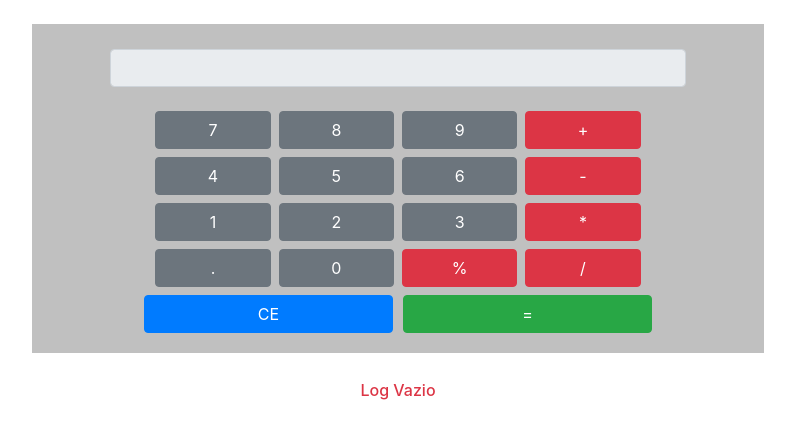
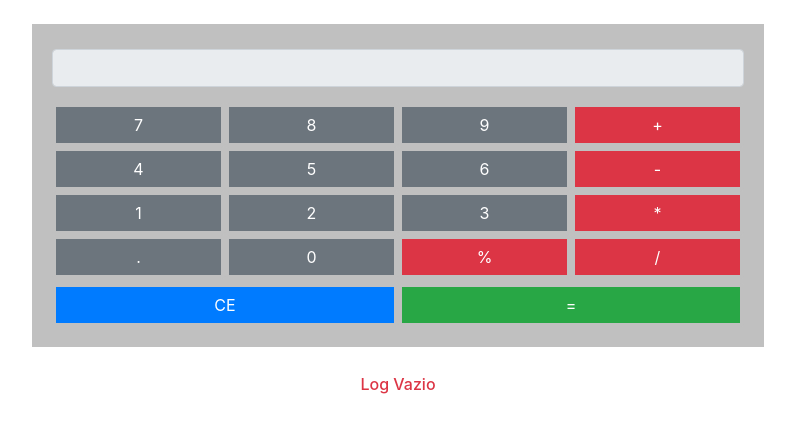
Before and after one commit to tiagosoares94/calculadora-angular, an Angular app: page / in a window 1280 px wide. Shown: the top 438 px of the page, without its empty margins (242-1037 px from the left). Built offline with nearby package versions, Linux system fonts and the light colour scheme.

Commit message:
2 files modified

```diff
--- a/src/app/app.component.css
+++ b/src/app/app.component.css
@@ -1,3 +1,7 @@
+* {
+  outline: 0 !important;
+}
+
 p {
   font-family: Lato;
 }
@@ -10,12 +14,13 @@ p {
   border: 4px #fff solid;
 }
 
-.ce {
-  margin-right: 10px ;
-  width: 36%;
+.btn {
+  border: 4px solid silver !important;
+  box-shadow: 0 !important;
 }
 
-.igual {
-  width: 36%;
-
+.btn:focus {
+  -webkit-box-shadow: none !important;
+  -moz-box-shadow: none !important;
+  box-shadow: none !important;
 }
--- a/src/app/app.component.html
+++ b/src/app/app.component.html
@@ -1,46 +1,18 @@
 <div class="container">
-  <div class="text-center calculator-wrapper col-8 offset-2">
-    <input value={{display}} class="col-10 offset-1 form-control" disabled type="text">
-    <div class="mt-4 row">
+	<div class="text-center calculator-wrapper col-8 offset-2">
+		<input value={{display}} class="col-12 form-control" disabled type="text">
+
+    <div class="mt-3 row">
       <div class="btn-wrapper col-12">
-        <button (click)="addDigito('7')" class="col-2 mr-2 btn btn-secondary" type="button">{{teclas[0]}}</button>
-        <button (click)="addDigito('8')" class="col-2 mr-2 btn btn-secondary" type="button">{{teclas[1]}}</button>
-        <button (click)="addDigito('9')" class="col-2 mr-2 btn btn-secondary" type="button">{{teclas[2]}}</button>
-        <button (click)="addDigito('+')" class="col-2 btn btn-danger" type="button">{{teclas[3]}}</button>
+        <button *ngFor="let botao of teclas" [ngClass]="{'btn-danger':!isNumber(botao)
+        }" (click)="addDigito(botao)" class="col-3 btn btn-secondary" type="button">{{botao}}</button>
       </div>
     </div>
 
-    <div class="mt-2 row">
-      <div class="btn-wrapper col-12">
-        <button (click)="addDigito('4')" class="col-2 mr-2 btn btn-secondary" type="button">{{teclas[4]}}</button>
-        <button (click)="addDigito('5')" class="col-2 mr-2 btn btn-secondary" type="button">{{teclas[5]}}</button>
-        <button (click)="addDigito('6')" class="col-2 mr-2 btn btn-secondary" type="button">{{teclas[6]}}</button>
-        <button (click)="addDigito('-')" class="col-2 btn btn-danger" type="button">{{teclas[7]}}</button>
-      </div>
-    </div>
-
-    <div class="mt-2 row">
-      <div class="btn-wrapper col-12">
-        <button (click)="addDigito('1')" class="col-2 mr-2 btn btn-secondary" type="button">{{teclas[8]}}</button>
-        <button (click)="addDigito('2')" class="col-2 mr-2 btn btn-secondary" type="button">{{teclas[9]}}</button>
-        <button (click)="addDigito('3')" class="col-2 mr-2 btn btn-secondary" type="button">{{teclas[10]}}</button>
-        <button (click)="addDigito('*')" class="col-2 btn btn-danger" type="button">{{teclas[11]}}</button>
-      </div>
-    </div>
-
-    <div class="mt-2 row">
-      <div class="btn-wrapper col-12">
-        <button (click)="addDigito('.')" class="col-2 mr-2 btn btn-secondary" type="button">{{teclas[12]}}</button>
-        <button (click)="addDigito('0')" class="col-2 mr-2 btn btn-secondary" type="button">{{teclas[13]}}</button>
-        <button (click)="addDigito('%')" class="col-2 mr-2 btn btn-danger" type="button">{{teclas[14]}}</button>
-        <button (click)="addDigito('/')" class="col-2 btn btn-danger" type="button">{{teclas[15]}}</button>
-      </div>
-    </div>
-
-    <div class="mt-2 row">
+    <div class="mt-1 row">
       <div class="col-12">
-        <button (click)="ce()" class="ce btn btn-primary">CE</button>
-        <button (click)="calcular()" class="igual btn btn-success">=</button>
+        <button (click)="ce()" class="col-6 btn btn-primary">CE</button>
+        <button (click)="calcular()" class="col-6 btn btn-success">=</button>
       </div>
     </div>
 
```
